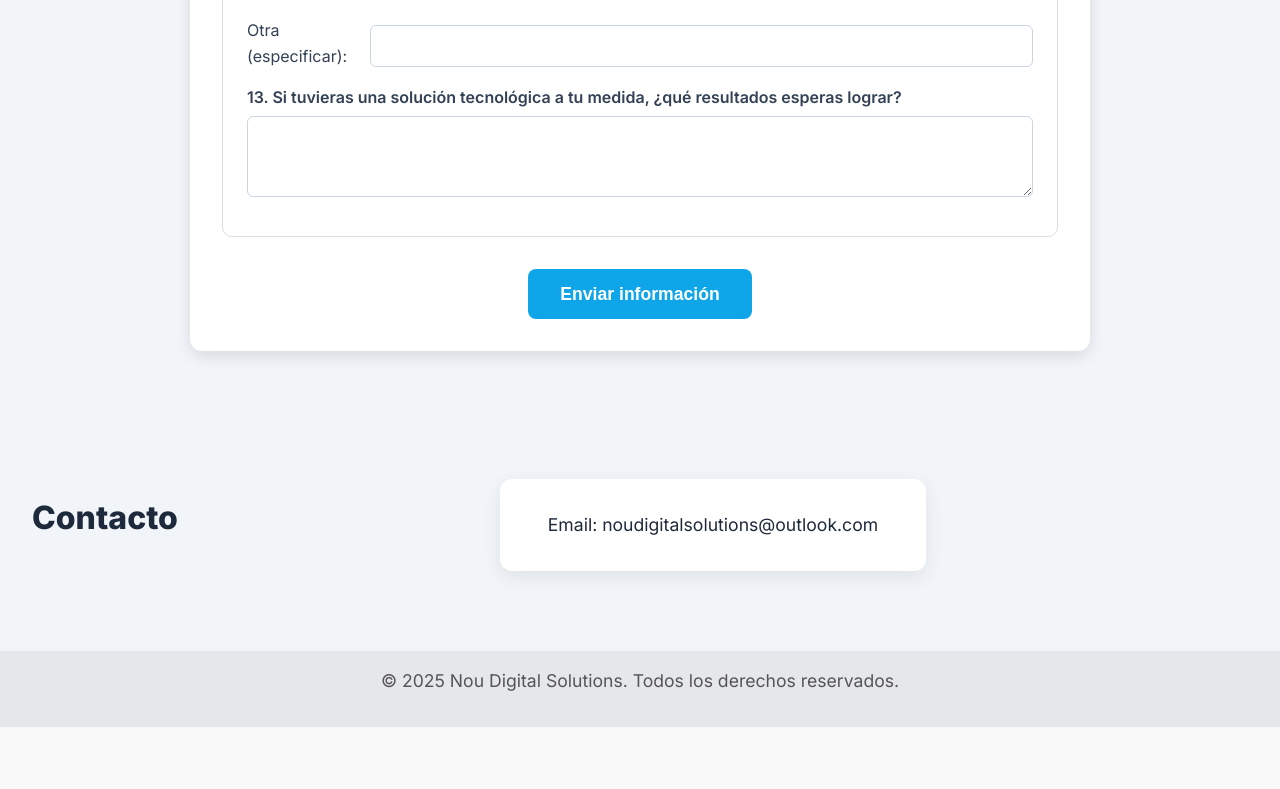
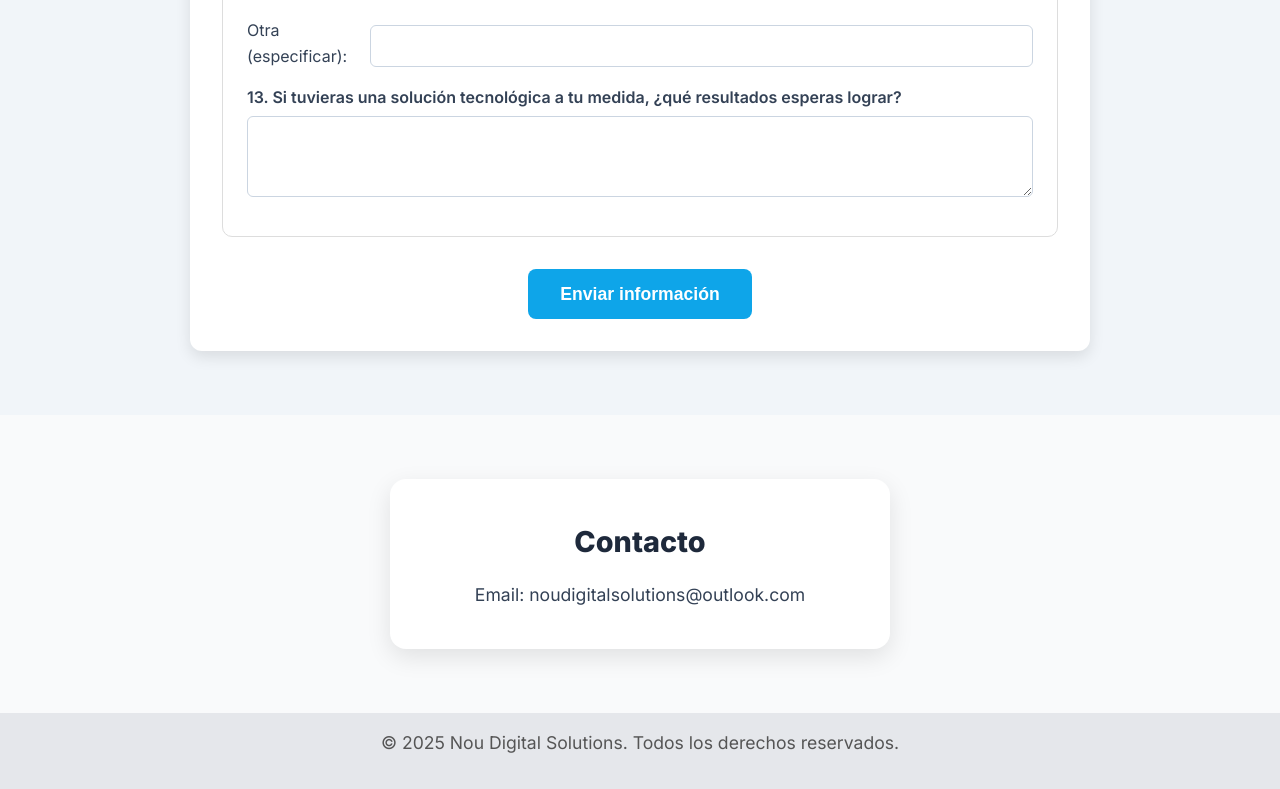
Before and after one commit to JulioCampos94/Nou_Digital_Solutions, a website: page index.html in a window 1280 px wide. Shown: the part 4330-5119 px from the top of the page. Before the commit the page ends 5057 px from the top, so only its background shows below. Drawn offline with nearby package versions, Linux system fonts and the light colour scheme.

Commit message:
Estilo contacto

```diff
--- a/index.html
+++ b/index.html
@@ -230,9 +230,12 @@
 
 
 <section class="contacto" id="contacto">
+  <div class="contact-card">
     <h2>Contacto</h2>
     <p>Email: noudigitalsolutions@outlook.com</p>
-  </section>
+  </div>
+</section>
+
 
 
   <footer>
--- a/nds_style.css
+++ b/nds_style.css
@@ -351,24 +351,41 @@ textarea {
   font-weight: bold;
 }
 
-/* ===== CONTACTO MODIFICADO ===== */
+/* ===== CONTACTO PROFESIONAL ===== */
 .contacto {
-  background-color: #f1f5f9;
+  background-color: #f9fafb;
   display: flex;
   justify-content: center;
-  align-items: center;
   padding: 4rem 2rem;
 }
 
-.contacto p {
-  background-color: #fff;
-  padding: 2rem 3rem;
-  border-radius: 12px;
-  box-shadow: 0 6px 20px rgba(0,0,0,0.08);
+.contacto .contact-card {
+  background-color: #ffffff;
+  padding: 2.5rem 3rem;
+  border-radius: 16px;
+  box-shadow: 0 8px 25px rgba(0,0,0,0.1);
+  max-width: 500px;
+  width: 100%;
+  text-align: center;
+  transition: transform 0.3s ease, box-shadow 0.3s ease;
+}
+
+.contacto .contact-card:hover {
+  transform: translateY(-5px);
+  box-shadow: 0 12px 30px rgba(0,0,0,0.15);
+}
+
+.contacto .contact-card h2 {
+  font-size: 1.8rem;
+  color: #1e293b;
+  margin-bottom: 1rem;
+}
+
+.contacto .contact-card p {
   font-size: 1.1rem;
-  color: #1e293b;
-  max-width: 600px;
-  text-align: center;
+  color: #334155;
+  margin-bottom: 0;
+  line-height: 1.6;
 }
 
 /* ===== FOOTER ===== */
```
